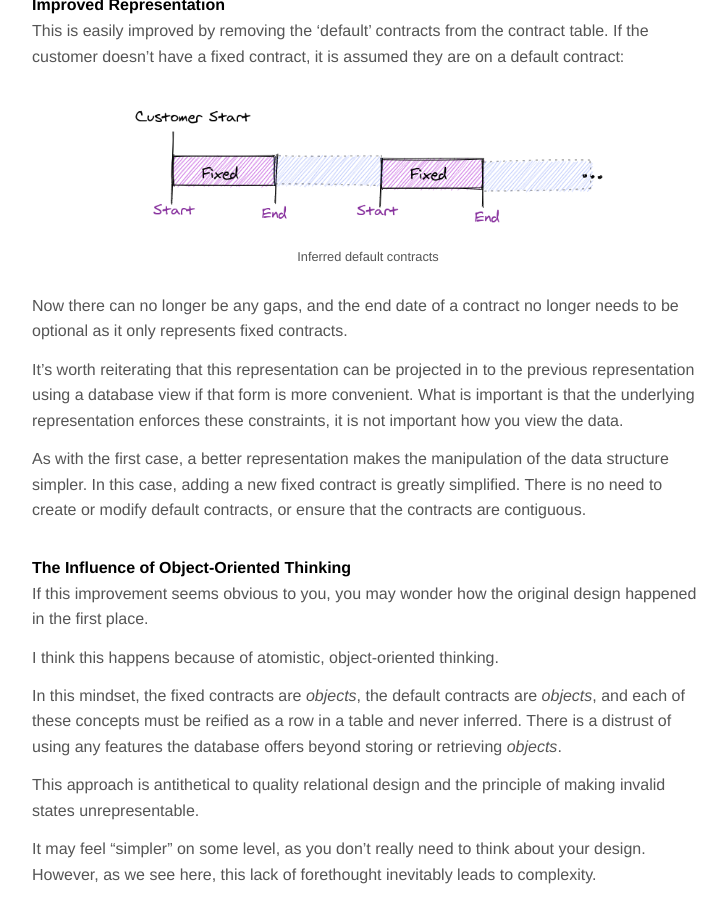
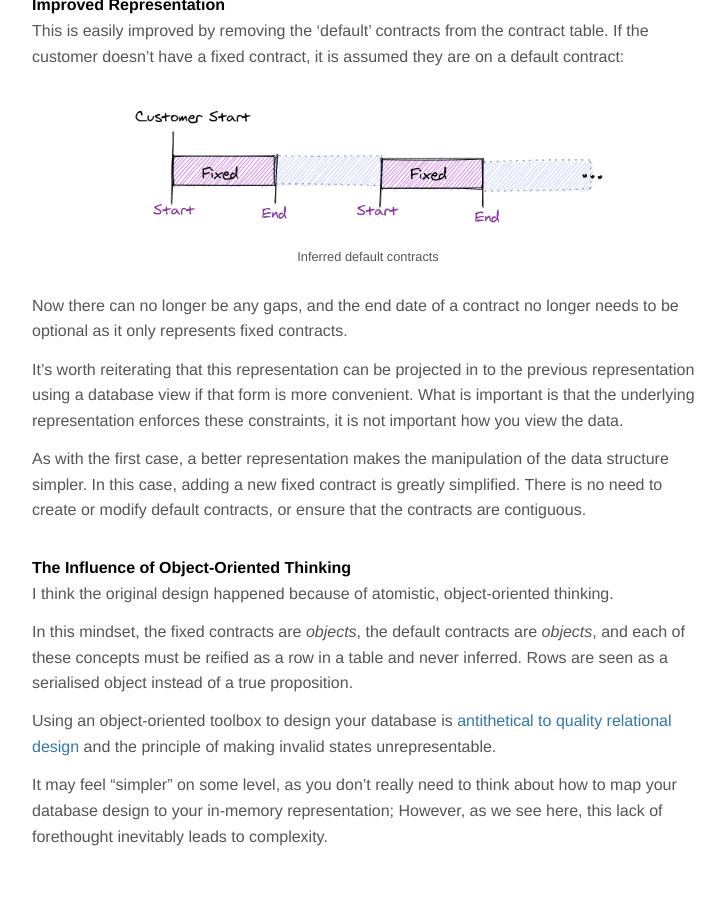
Before and after one commit to KMahoney/kmahoney.github.io, a Jekyll site: the page built from _posts/2020-10-02-applying-misu.md, in a window 1280 px wide and 900 px high, scrolled down 2843 px. Shown: the whole window, without its empty margins (272-999 px from the left). Built offline with Jekyll 4.4.1, drawn with Linux system fonts in a browser that asks for light colours; after the commit the page ends 3705 px from its top, so only the background shows below that.

Commit message:
reworded "OO thinking"

```diff
--- a/_posts/2020-10-02-applying-misu.md
+++ b/_posts/2020-10-02-applying-misu.md
@@ -121,21 +121,17 @@ that the contracts are contiguous.
 
 ### The Influence of Object-Oriented Thinking
 
-If this improvement seems obvious to you, you may wonder how the
-original design happened in the first place.
-
-I think this happens because of atomistic, object-oriented thinking.
+I think the original design happened because of atomistic, object-oriented thinking.
 
 In this mindset, the fixed contracts are *objects*, the default contracts are
 *objects*, and each of these concepts must be reified as a row in a table and
-never inferred.
-There is a distrust of using any features the database
-offers beyond storing or retrieving *objects*.
+never inferred. Rows are seen as a serialised object instead of a true proposition.
 
-This approach is antithetical to quality relational design and
-the principle of making invalid states unrepresentable.
+Using an object-oriented toolbox to design your database is
+[antithetical to quality relational design](https://en.wikipedia.org/wiki/Object%E2%80%93relational_impedance_mismatch)
+and the principle of making invalid states unrepresentable.
 
 It may feel "simpler" on some level, as you don't really need
-to think about your design.
+to think about how to map your database design to your in-memory representation;
 However, as we see here, this lack of forethought inevitably
 leads to complexity.
```
